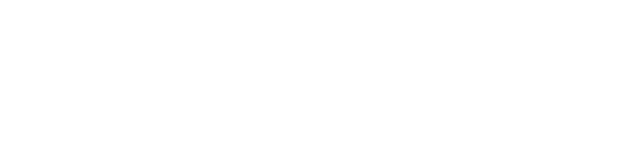
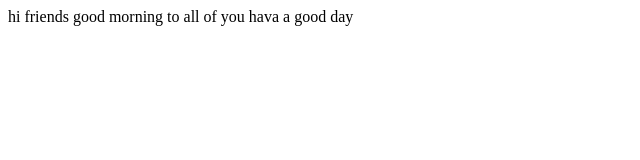
Before and after one commit to AruAra/myrepo2, a plain HTML site: page index.html in a window 1280 px wide. Shown: the whole page, without its empty margins (0-640 px from the left). Drawn offline with Linux system fonts and the light colour scheme.

Commit message:
update file on local meachine

```diff
--- a/index.html
+++ b/index.html
@@ -2,5 +2,9 @@
 <head>
 </head>
 <body>
+
+hi friends good morning to all of you
+hava a good day
+
 </body>
 </html>
```
